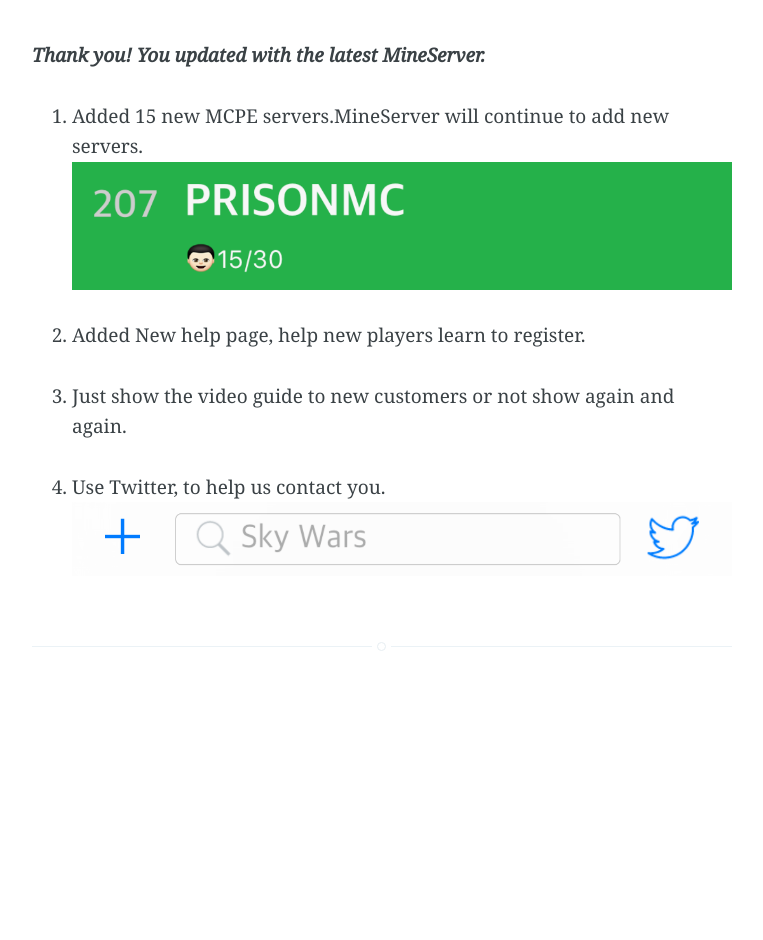
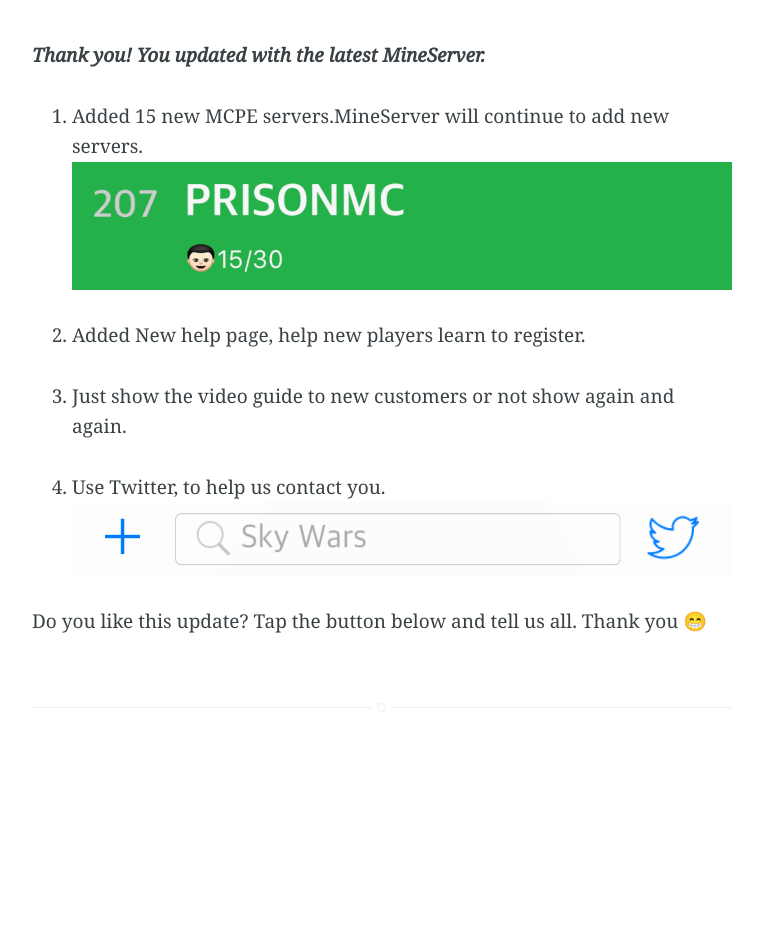
Before and after one commit to Minecraft-PE-Servers/Minecraft-PE-Servers.github.io, a Jekyll site: the page built from _posts/2016-08-13-AppNews.md, in a window 1280 px wide. Shown: the whole page, without its empty margins (258-1021 px from the left). Built offline with Jekyll 4.4.1, drawn with Linux system fonts in a browser that asks for light colours.

Commit message:
提交发布

```diff
--- a/_posts/2016-08-13-AppNews.md
+++ b/_posts/2016-08-13-AppNews.md
@@ -17,3 +17,5 @@
 
 4. Use Twitter, to help us contact you.
 ![screenshot](/assets/images/twitter.png)
+
+Do you like this update? Tap the button below and tell us all. Thank you 😁
```
